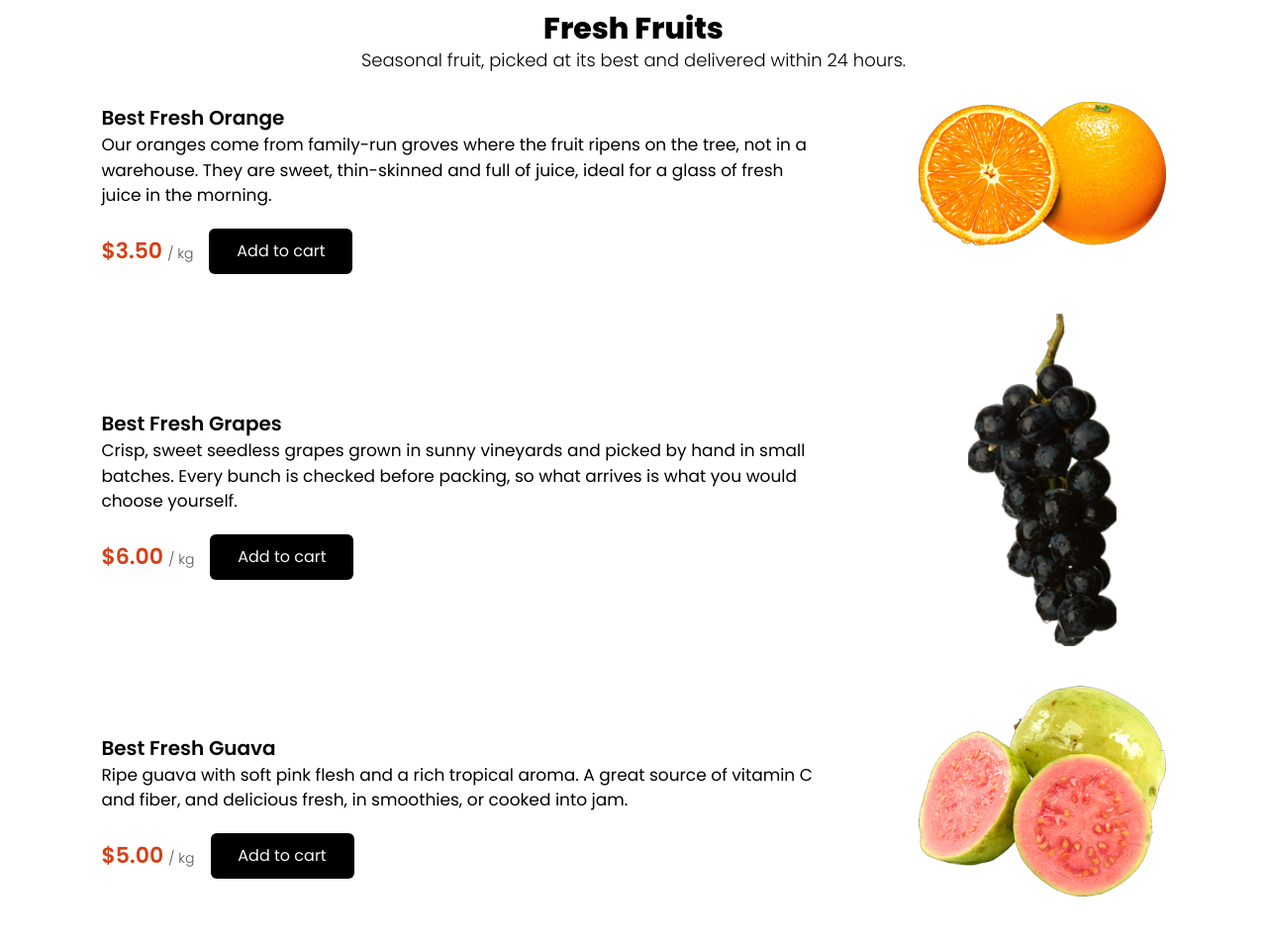
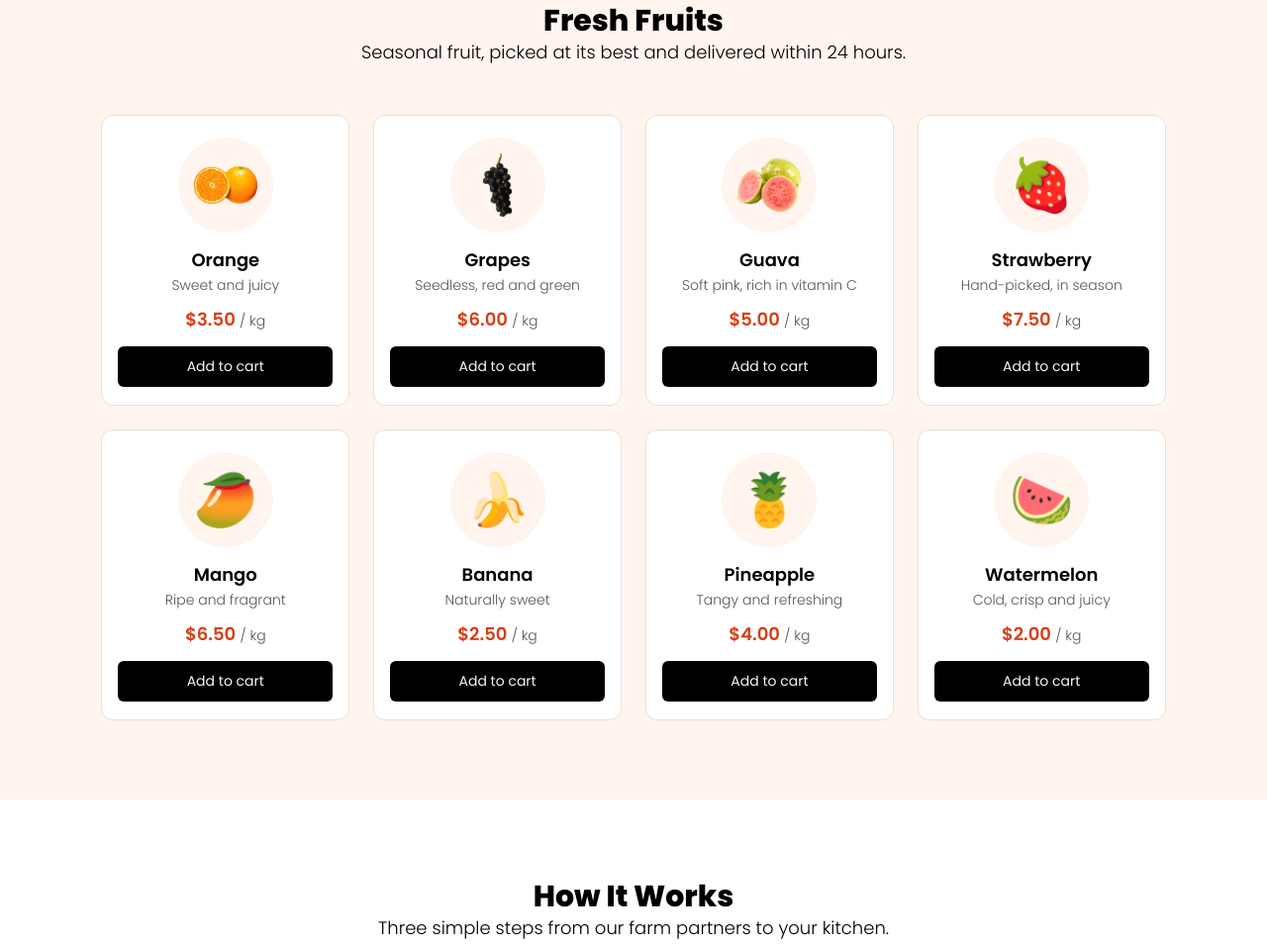
Before and after one commit to malakalmasri76/Modern-Food-Brand-Landing-Page, a plain HTML site: page index.html in a window 1280 px wide. Shown: the part 1550-2504 px from the top of the page at 99% size. Drawn offline with Linux system fonts and the light colour scheme.

Commit message:
وصف التعديل

```diff
--- a/css/mystyle.css
+++ b/css/mystyle.css
@@ -155,43 +155,6 @@ nav .button a { width: 120px; }
 
 /* ---------- fresh fruits ---------- */
 .Fresh-Fruits { text-align: center; padding: 30px 0 75px; }
-.Fresh-Fruits .box {
-    display: flex;
-    flex-direction: column;
-    gap: 40px;
-    padding: 0 var(--pad);
-}
-.Fresh-Fruits .box .row {
-    display: grid;
-    grid-template-columns: minmax(0, 1fr) 250px;
-    align-items: center;
-    gap: 60px;
-    text-align: left;
-}
-.Fresh-Fruits .box .row h3 { font-weight: 600; font-size: 20px; margin-top: 30px; }
-.Fresh-Fruits .box .row p { font-size: 17px; font-weight: 400; padding-bottom: 20px; max-width: 720px; margin: 0; padding-inline: 0; }
-.Fresh-Fruits .box .row .img { display: flex; justify-content: center; }
-.Fresh-Fruits .box .row .img img { width: 250px; }
-.Fresh-Fruits .box .row .img-small img { width: 150px; }
-
-/* ---------- tasty ---------- */
-.Tasty {
-    width: 100%;
-    min-height: 500px;
-    background: url(../img/tasty-image.png) center / cover no-repeat;
-    display: flex;
-    justify-content: center;
-    align-items: center;
-    margin-bottom: 80px;
-    padding: 20px;
-}
-.Tasty .text {
-    color: #fff;
-    font-size: clamp(36px, 8vw, 80px);
-    font-weight: 900;
-    text-align: center;
-    line-height: 1.1;
-}
 
 /* ---------- testimonial ---------- */
 .Testimonial { text-align: center; padding-bottom: 75px; }
@@ -319,8 +282,6 @@ nav.open .nav-toggle span:nth-child(3) { transform: translateY(-7px) rotate(-45d
     .banner p { margin: 25px auto; }
     .banner .buttons { justify-content: center; }
     .banner .arrow { position: static; flex-direction: row; justify-content: center; gap: 10px; transform: none; }
-    .Fresh-Fruits .box .row { grid-template-columns: 1fr; text-align: center; gap: 20px; }
-    .Fresh-Fruits .box .row p { margin-inline: auto; }
     .Contact-Us { background-image: none; }
     .Contact-Us form input, .Contact-Us form textarea { width: 100%; }
 }
@@ -393,7 +354,6 @@ nav ul li a.active::after { transform: scaleX(1); }
     .Our-Services .card .item:hover { transform: translateY(-8px); box-shadow: inset 0 7px 0 var(--orange), 0 14px 28px rgba(0, 0, 0, .12); }
     .Our-Services .card .item:hover img { transform: scale(1.15) rotate(-6deg); }
 
-    .Fresh-Fruits .box .row:hover .img img { transform: rotate(-6deg) scale(1.08); }
 
     .info .icons a:hover { transform: translateY(-4px) scale(1.12); }
     .Contact-Us button:hover,
@@ -402,16 +362,11 @@ nav ul li a.active::after { transform: scaleX(1); }
 }
 .Our-Services .card .item { transition: transform .3s ease, box-shadow .3s ease; }
 .Our-Services .card .item img { transition: transform .35s ease; }
-.Fresh-Fruits .box .row .img img { transition: transform .4s ease; }
 .info .icons a { display: block; transition: transform .25s; }
 .Contact-Us button, .info .Follow-Us form button { transition: background-color .2s, transform .2s; }
 .Testimonial .arrow a { transition: background-color .2s, transform .2s; }
 .Contact-Us form input, .Contact-Us form textarea { transition: border-color .2s; }
 
-/* parallax on the "Very tasty" banner (desktop only) */
-@media (min-width: 901px) and (hover: hover) {
-    .Tasty { background-attachment: fixed; }
-}
 
 /* motion: only for people who haven't asked to reduce it */
 @media (prefers-reduced-motion: no-preference) {
@@ -479,24 +434,8 @@ nav .button a, .banner .shop a, .banner .content a, .banner .prev a, .banner .ne
 @keyframes bump { 50% { transform: scale(1.4); } }
 
 /* price + add to cart */
-.Fresh-Fruits .buy-now { display: flex; align-items: center; gap: 16px; flex-wrap: wrap; }
 .price { font-weight: 600; font-size: 22px; color: var(--orange); }
 .price small { font-size: 14px; font-weight: 300; color: #555; }
-.Fresh-Fruits .buy-now button {
-    width: 145px;
-    padding: 10px 0;
-    background: #000;
-    color: #f7f7f7;
-    border: 1px solid transparent;
-    border-radius: 6px;
-    font: inherit;
-    cursor: pointer;
-    transition: background-color .2s, color .2s, border-color .2s, transform .2s, box-shadow .2s;
-}
-.Fresh-Fruits .buy-now button:hover { background: #fff; border-color: #000; color: #000; }
-.Fresh-Fruits .buy-now button:active { transform: scale(.96); }
-@media (hover: hover) { .Fresh-Fruits .buy-now button:hover { transform: translateY(-3px); box-shadow: 0 8px 16px rgba(0,0,0,.15); } }
-@media (max-width: 900px) { .Fresh-Fruits .buy-now { justify-content: center; } }
 
 /* drawer */
 .cart-overlay {
@@ -631,3 +570,93 @@ nav .button a, .banner .shop a, .banner .content a, .banner .prev a, .banner .ne
 .faq-list summary:hover { color: var(--orange); }
 .faq-list details p { padding: 0 40px 20px 0; font-size: 17px; font-weight: 300; }
 @media (prefers-reduced-motion: reduce) { .faq-list summary::after { transition: none; } }
+
+/* service icons + testimonial avatars */
+.Our-Services .card .item svg { display: block; margin: 30px auto 0; color: var(--orange); transition: transform .35s ease; }
+@media (hover: hover) { .Our-Services .card .item:hover svg { transform: scale(1.15) rotate(-6deg); } }
+.Testimonial .avatar {
+    display: flex;
+    align-items: center;
+    justify-content: center;
+    width: 96px; height: 96px;
+    margin-bottom: 12px;
+    border-radius: 50%;
+    background: var(--orange);
+    color: #fff;
+    font-size: 32px;
+    font-weight: 600;
+}
+.Testimonial .client:nth-child(2) .avatar { background: #1a7f4b; }
+.Testimonial .client:nth-child(3) .avatar { background: #292727; }
+
+/* =========================================================
+   Fruit grid
+   ========================================================= */
+.fruit-grid {
+    display: grid;
+    grid-template-columns: repeat(auto-fill, minmax(200px, 1fr));
+    gap: 24px;
+    padding: 50px var(--pad) 0;
+}
+.fruit {
+    display: flex;
+    flex-direction: column;
+    align-items: center;
+    padding: 22px 16px 18px;
+    background: #fff;
+    border: 1px solid #F0DED4;
+    border-radius: 12px;
+    text-align: center;
+    transition: transform .3s ease, box-shadow .3s ease;
+}
+.fruit-img {
+    display: flex;
+    align-items: center;
+    justify-content: center;
+    width: 96px; height: 96px;
+    margin-bottom: 14px;
+    border-radius: 50%;
+    background: #FFF4EE;
+    font-size: 52px;
+    line-height: 1;
+}
+.fruit-img img { width: 64px; height: 64px; object-fit: contain; transition: transform .35s ease; }
+.fruit h3 { font-size: 18px; font-weight: 600; }
+.fruit .fruit-desc { margin: 2px 0 10px; font-size: 14px; font-weight: 300; color: #555; }
+.fruit .price { font-size: 18px; margin-bottom: 14px; }
+.fruit-add {
+    width: 100%;
+    margin-top: auto;
+    padding: 9px 0;
+    background: #000;
+    color: #f7f7f7;
+    border: 1px solid transparent;
+    border-radius: 6px;
+    font: inherit;
+    font-size: 14px;
+    cursor: pointer;
+    transition: background-color .2s, color .2s, border-color .2s, transform .2s;
+}
+.fruit-add:hover { background: #fff; border-color: #000; color: #000; }
+.fruit-add:active { transform: scale(.97); }
+@media (hover: hover) {
+    .fruit:hover { transform: translateY(-6px); box-shadow: 0 14px 28px rgba(0, 0, 0, .1); }
+    .fruit:hover .fruit-img img { transform: scale(1.12) rotate(-6deg); }
+}
+@media (max-width: 520px) { .fruit-grid { grid-template-columns: repeat(2, 1fr); gap: 14px; } }
+
+/* =========================================================
+   Section separation: consistent spacing + alternating backgrounds
+   ========================================================= */
+.Our-Services, .Fresh-Fruits, .How-It-Works, .Testimonial, .FAQ, .Contact-Us, .info { padding-block: 80px; }
+.Our-Services { background-color: #fff; }
+.Fresh-Fruits { background-color: #FFF4EE; }
+.How-It-Works { background-color: #fff; }
+.Testimonial { background-color: #F7F7F7; }
+.FAQ { background-color: #fff; }
+.Contact-Us { background-color: #FFF4EE; }
+.info { background-color: #fff; }
+footer { background-color: #1a1a1a; color: #ddd; }
+@media (max-width: 600px) {
+    .Our-Services, .Fresh-Fruits, .How-It-Works, .Testimonial, .FAQ, .Contact-Us, .info { padding-block: 56px; }
+}
--- a/index.html
+++ b/index.html
@@ -23,8 +23,10 @@
             </button>
             <ul id="nav-menu">
                 <li><a href="#home">Home</a></li>
+                <li><a href="#services">Services</a></li>
                 <li><a href="#fruits">Fruits</a></li>
-                <li><a href="#services">Services</a></li>
+                <li><a href="#how-it-works">How it works</a></li>
+                <li><a href="#faq">FAQ</a></li>
                 <li><a href="#contact">Contact us</a></li>
                 <li class="search-icon"><a href="#" aria-label="Search"><img src="./img/search-icon.png" alt=""></a></li>
                 <li class="cart-li">
@@ -64,25 +66,24 @@
         <!-- start Our Services section -->
         <section class="Our-Services" id="services">
             <h2>Our Services</h2>
-            <p>From the farm to your doorstep, here is how we keep your fruit fresh and your day easier.</p>
+            <p>Whether it is one kilo or a hundred, here is how we get fresh fruit to you.</p>
             <div class="card">
                 <div class="item">
-                    <img src="./img/card-item-1.png" alt="" loading="lazy">
-                    <h3>Orange</h3>
-                    <p>Juicy, sweet oranges picked ripe and packed within hours. Perfect for fresh juice, healthy snacking, or adding a bright note to salads.</p>
+                    <svg width="45" height="45" viewBox="0 0 24 24" fill="none" stroke="currentColor" stroke-width="1.6" stroke-linecap="round" stroke-linejoin="round" aria-hidden="true"><path d="M3 6h11v10H3z"/><path d="M14 9h4l3 3v4h-7z"/><circle cx="7" cy="18" r="1.8"/><circle cx="17" cy="18" r="1.8"/></svg>
+                    <h3>Home Delivery</h3>
+                    <p>Fresh fruit delivered to your door within 24 hours of picking. Pick a time that suits you and we will confirm it on WhatsApp.</p>
                 </div>
                 <div class="item">
-                    <img src="./img/card-item-2.png" alt="" loading="lazy">
-                    <h3>Grapes</h3>
-                    <p>Seedless red and green grapes, washed and packed in small boxes. A sweet snack for the lunchbox, the office, or a cheese board.</p>
+                    <svg width="45" height="45" viewBox="0 0 24 24" fill="none" stroke="currentColor" stroke-width="1.6" stroke-linecap="round" stroke-linejoin="round" aria-hidden="true"><path d="M3 8l9-5 9 5v8l-9 5-9-5z"/><path d="M3 8l9 5 9-5"/><path d="M12 13v8"/></svg>
+                    <h3>Weekly Fruit Boxes</h3>
+                    <p>A mixed box of seasonal fruit every week, so you never run out. Change the contents or pause it whenever you like.</p>
                 </div>
                 <div class="item">
-                    <img src="./img/card-item-3.png" alt="" loading="lazy">
-                    <h3>Guava</h3>
-                    <p>Fragrant, vitamin C-rich guava picked at peak ripeness. Enjoy it fresh, blend it into smoothies, or turn it into homemade jam.</p>
+                    <svg width="45" height="45" viewBox="0 0 24 24" fill="none" stroke="currentColor" stroke-width="1.6" stroke-linecap="round" stroke-linejoin="round" aria-hidden="true"><path d="M4 21V8l8-5 8 5v13"/><path d="M9 21v-6h6v6"/><path d="M9 11h.01M15 11h.01"/></svg>
+                    <h3>Bulk Orders</h3>
+                    <p>For offices, cafés and events: order larger quantities at a better price. Tell us what you need and we will send you a quote.</p>
                 </div>
-                </div>
-            <div class="read-more"><a href="#">Read More</a></div>
+            </div>
         </section>
         <!-- end Our Services section -->
 
@@ -90,43 +91,64 @@
         <section class="Fresh-Fruits" id="fruits">
             <h2>Fresh Fruits</h2>
             <p>Seasonal fruit, picked at its best and delivered within 24 hours.</p>
-            <div class="box">
-                <div class="row">
-                    <div class="col">
-                        <h3>Best Fresh Orange</h3>
-                        <p>Our oranges come from family-run groves where the fruit ripens on the tree, not in a warehouse. They are sweet, thin-skinned and full of juice, ideal for a glass of fresh juice in the morning.</p>
-                        <div class="buy-now">
-                            <span class="price">$3.50 <small>/ kg</small></span>
-                            <button type="button" data-add data-id="orange" data-name="Fresh Orange" data-price="3.50">Add to cart</button>
-                        </div>
-                    </div>
-                    <div class="img"><img src="./img/orange.png" alt="Fresh oranges" loading="lazy"></div>
-                </div>
-
-                <div class="row">
-                    <div class="col">
-                        <h3>Best Fresh Grapes</h3>
-                        <p>Crisp, sweet seedless grapes grown in sunny vineyards and picked by hand in small batches. Every bunch is checked before packing, so what arrives is what you would choose yourself.</p>
-                        <div class="buy-now">
-                            <span class="price">$6.00 <small>/ kg</small></span>
-                            <button type="button" data-add data-id="grapes" data-name="Fresh Grapes" data-price="6.00">Add to cart</button>
-                        </div>
-                    </div>
-                    <div class="img img-small"><img src="./img/grapes.png" alt="Fresh grapes" loading="lazy"></div>
-                </div>
-
-                <div class="row">
-                    <div class="col">
-                        <h3>Best Fresh Guava</h3>
-                        <p>Ripe guava with soft pink flesh and a rich tropical aroma. A great source of vitamin C and fiber, and delicious fresh, in smoothies, or cooked into jam.</p>
-                        <div class="buy-now">
-                            <span class="price">$5.00 <small>/ kg</small></span>
-                            <button type="button" data-add data-id="guava" data-name="Fresh Guava" data-price="5.00">Add to cart</button>
-                        </div>
-                    </div>
-                    <div class="img"><img src="./img/gauva.png" alt="Fresh guava" loading="lazy"></div>
-                </div>
-            </div>
+            <ul class="fruit-grid">
+                <li class="fruit">
+                    <span class="fruit-img"><img src="./img/orange.png" alt="" width="64" height="64" loading="lazy"></span>
+                    <h3>Orange</h3>
+                    <p class="fruit-desc">Sweet and juicy</p>
+                    <span class="price">$3.50 <small>/ kg</small></span>
+                    <button type="button" class="fruit-add" data-add data-id="orange" data-name="Orange" data-price="3.50">Add to cart</button>
+                </li>
+                <li class="fruit">
+                    <span class="fruit-img"><img src="./img/grapes.png" alt="" width="64" height="64" loading="lazy"></span>
+                    <h3>Grapes</h3>
+                    <p class="fruit-desc">Seedless, red and green</p>
+                    <span class="price">$6.00 <small>/ kg</small></span>
+                    <button type="button" class="fruit-add" data-add data-id="grapes" data-name="Grapes" data-price="6.00">Add to cart</button>
+                </li>
+                <li class="fruit">
+                    <span class="fruit-img"><img src="./img/gauva.png" alt="" width="64" height="64" loading="lazy"></span>
+                    <h3>Guava</h3>
+                    <p class="fruit-desc">Soft pink, rich in vitamin C</p>
+                    <span class="price">$5.00 <small>/ kg</small></span>
+                    <button type="button" class="fruit-add" data-add data-id="guava" data-name="Guava" data-price="5.00">Add to cart</button>
+                </li>
+                <li class="fruit">
+                    <span class="fruit-img" aria-hidden="true">🍓</span>
+                    <h3>Strawberry</h3>
+                    <p class="fruit-desc">Hand-picked, in season</p>
+                    <span class="price">$7.50 <small>/ kg</small></span>
+                    <button type="button" class="fruit-add" data-add data-id="strawberry" data-name="Strawberry" data-price="7.50">Add to cart</button>
+                </li>
+                <li class="fruit">
+                    <span class="fruit-img" aria-hidden="true">🥭</span>
+                    <h3>Mango</h3>
+                    <p class="fruit-desc">Ripe and fragrant</p>
+                    <span class="price">$6.50 <small>/ kg</small></span>
+                    <button type="button" class="fruit-add" data-add data-id="mango" data-name="Mango" data-price="6.50">Add to cart</button>
+                </li>
+                <li class="fruit">
+                    <span class="fruit-img" aria-hidden="true">🍌</span>
+                    <h3>Banana</h3>
+                    <p class="fruit-desc">Naturally sweet</p>
+                    <span class="price">$2.50 <small>/ kg</small></span>
+                    <button type="button" class="fruit-add" data-add data-id="banana" data-name="Banana" data-price="2.50">Add to cart</button>
+                </li>
+                <li class="fruit">
+                    <span class="fruit-img" aria-hidden="true">🍍</span>
+                    <h3>Pineapple</h3>
+                    <p class="fruit-desc">Tangy and refreshing</p>
+                    <span class="price">$4.00 <small>/ kg</small></span>
+                    <button type="button" class="fruit-add" data-add data-id="pineapple" data-name="Pineapple" data-price="4.00">Add to cart</button>
+                </li>
+                <li class="fruit">
+                    <span class="fruit-img" aria-hidden="true">🍉</span>
+                    <h3>Watermelon</h3>
+                    <p class="fruit-desc">Cold, crisp and juicy</p>
+                    <span class="price">$2.00 <small>/ kg</small></span>
+                    <button type="button" class="fruit-add" data-add data-id="watermelon" data-name="Watermelon" data-price="2.00">Add to cart</button>
+                </li>
+            </ul>
         </section>
         <!-- end Fresh Fruits section -->
 
@@ -154,29 +176,23 @@
         </section>
         <!-- end How it works section -->
 
-        <!-- start Tasty section -->
-        <section class="Tasty">
-            <h2 class="text">VERY TASTY FRUITS</h2>
-        </section>
-        <!-- end Tasty section -->
-
         <!-- start Testimonial section -->
         <section class="Testimonial">
             <h2>Testimonial</h2>
-            <p>Here is what our customers say about their orders.</p>
+            <p>Sample reviews, written for this demo project.</p>
             <div class="slides" aria-live="polite">
                 <div class="client active">
-                    <img src="./img/client.png" alt="Johnhex" loading="lazy">
+                    <div class="avatar" aria-hidden="true">J</div>
                     <h3>Johnhex</h3>
                     <p>I order a box every week and the oranges are always sweet and juicy. Delivery is quick, and everything arrives fresh and well packed. I would not go back to the supermarket.</p>
                 </div>
                 <div class="client">
-                    <img src="./img/client.png" alt="Sarah Miles" loading="lazy">
+                    <div class="avatar" aria-hidden="true">SM</div>
                     <h3>Sarah Miles</h3>
                     <p>The grapes were the best I have had in years. My kids finished the whole box in one afternoon, and the customer service team answered my questions right away.</p>
                 </div>
                 <div class="client">
-                    <img src="./img/client.png" alt="Omar Khalil" loading="lazy">
+                    <div class="avatar" aria-hidden="true">OK</div>
                     <h3>Omar Khalil</h3>
                     <p>We order in bulk for our café, and the quality has been consistent every single time. The guava makes an amazing smoothie, and our customers keep asking where it comes from.</p>
                 </div>
@@ -230,13 +246,6 @@
         </section>
         <!-- end Contact Us section -->
 
-        <!-- start map section -->
-        <section class="map">
-            <iframe title="Our location on Google Maps" src="https://www.google.com/maps/embed?pb=!1m14!1m12!1m3!1d189742.39616040347!2d-73.89477808251469!3d40.754085430379405!2m3!1f0!2f0!3f0!3m2!1i1024!2i768!4f13.1!5e0!3m2!1sen!2s!4v1692309731902!5m2!1sen!2s"
-                width="100%" height="450" style="border:0;" allowfullscreen loading="lazy" referrerpolicy="no-referrer-when-downgrade"></iframe>
-        </section>
-        <!-- end map section -->
-
         <!-- start info section -->
         <section class="info">
             <div class="container">
@@ -253,13 +262,7 @@
                     <p>A small team of growers and packers who care about good fruit.</p>
                 </div>
                 <div class="Follow-Us">
-                    <h5>Follow Us</h5>
-                    <div class="icons">
-                        <a href="#" aria-label="Facebook"><img src="./img/fb.png" alt=""></a>
-                        <a href="#" aria-label="Twitter"><img src="./img/twitter.png" alt=""></a>
-                        <a href="#" aria-label="LinkedIn"><img src="./img/linkedin.png" alt=""></a>
-                        <a href="#" aria-label="Instagram"><img src="./img/instagram.png" alt=""></a>
-                    </div>
+                    <h5>Stay Updated</h5>
                     <form action="#" method="post">
                         <label for="sub">Subscribe Now</label>
                         <input type="email" id="sub" name="subscribe-email" autocomplete="email" required>
@@ -274,7 +277,7 @@
 
     <!-- start footer -->
     <footer>
-        <p>© 2023 All Rights Reserved. Design by Malak Almasri</p>
+        <p>© 2026 All Rights Reserved. Design by Malak Almasri</p>
     </footer>
     <!-- end footer -->
     <div class="cart-overlay" hidden></div>
--- a/js/script.js
+++ b/js/script.js
@@ -46,7 +46,7 @@ if (!reduceMotion && 'IntersectionObserver' in window) {
     const targets = document.querySelectorAll(`
         main section > h2, main section > h3, main section > p,
         .Our-Services .item, .Our-Services .read-more,
-        .Fresh-Fruits .row,
+        .Fresh-Fruits .fruit,
         .How-It-Works .step, .FAQ details,
         .Testimonial .slides, .Testimonial .testimonial-arrows,
         .Contact-Us form > *,
@@ -63,8 +63,8 @@ if (!reduceMotion && 'IntersectionObserver' in window) {
 
     targets.forEach((el) => {
         // stagger siblings inside the same grid/row (0s, .12s, .24s ...)
-        const index = [...el.parentElement.children].filter((c) => c.matches('.item, .col, .row')).indexOf(el);
-        if (index > 0) el.style.setProperty('--d', `${Math.min(index, 4) * 0.12}s`);
+        const index = [...el.parentElement.children].filter((c) => c.matches('.item, .col, .fruit, .step')).indexOf(el);
+        if (index > 0) el.style.setProperty('--d', `${(index % 4) * 0.12}s`);
         el.classList.add('reveal');
         io.observe(el);
     });
```
